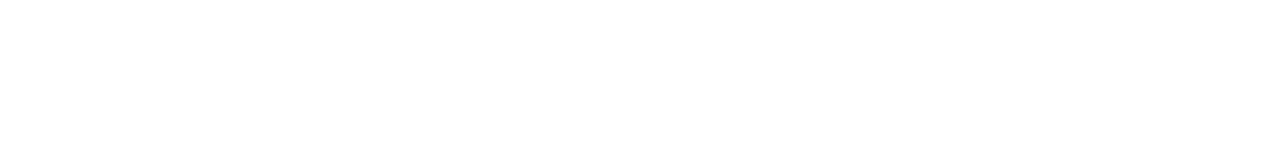
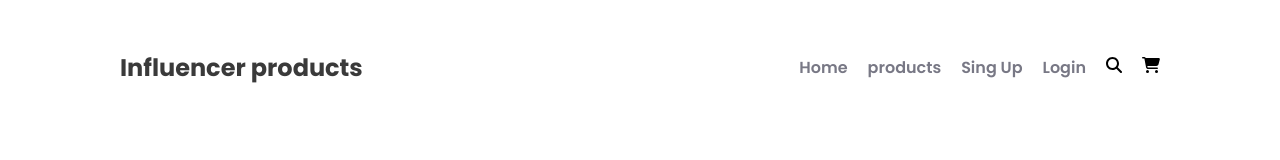
Before and after one commit to DeepsEffect/influencer-gears-webpage, a plain HTML site: page index.html in a window 1280 px wide. Drawn offline with Linux system fonts and the light colour scheme.

Commit message:
nav bar added

```diff
--- a/index.html
+++ b/index.html
@@ -1,13 +1,26 @@
 <!DOCTYPE html>
 <html lang="en">
+
 <head>
     <meta charset="UTF-8">
     <meta name="viewport" content="width=device-width, initial-scale=1.0">
     <title>Influencer Gears</title>
+    <link rel="stylesheet" href="./styles/style.css">
 </head>
+
 <body>
     <header>
-
+        <nav class="nav">
+            <h3>Influencer products</h3>
+            <ul>
+                <li> <a href="">Home</a></li>
+                <li><a href="">products</a></li>
+                <li><a href="">Sing Up</a></li>
+                <li><a href="">Login</a></li>
+                <li><a href=""><img src="./logos/magnifying-glass-solid.svg" alt=""></a></li>
+                <li><a href=""><img src="./logos/cart-shopping-solid.svg" alt=""></a></li>
+            </ul>
+        </nav>
     </header>
     <main>
 
@@ -16,4 +29,5 @@
 
     </footer>
 </body>
+
 </html>
--- a/styles/style.css
+++ b/styles/style.css
@@ -0,0 +1,48 @@
+@import url('https://fonts.googleapis.com/css2?family=Poppins:wght@400;500;600;700;800;900&display=swap');
+
+:root{
+    --paragraph-color: #787885;
+    --default-font-family: Poppins;
+    --button-color: #E02C6D;
+}
+* {
+    margin: 0;
+    padding: 0;
+    font-family: 'Poppins', 'sans-serif';
+}
+
+
+/* nav bar styles */
+.nav {
+    display: flex;
+    justify-content: space-between;
+    margin: 50px 120px;
+    align-items: center;
+}
+
+.nav ul {
+    display: flex;
+    gap: 20px;
+    list-style: none;
+}
+
+.nav a {
+    text-decoration: none;
+}
+
+.nav h3 {
+    color: #3A3A3A;
+    font-feature-settings: 'clig' off, 'liga' off;
+    font-size: 1.5rem;
+    font-weight: 700;
+}
+
+.nav li *{
+    color: var(--paragraph-color);
+    font-feature-settings: 'clig' off, 'liga' off;
+    font-family: Poppins;
+    font-size: 16px;
+    font-style: normal;
+    font-weight: 600;
+    line-height: normal;
+}
```
Also changed, not shown: logos/cart-shopping-solid.svg (added), logos/magnifying-glass-solid.svg (added).
